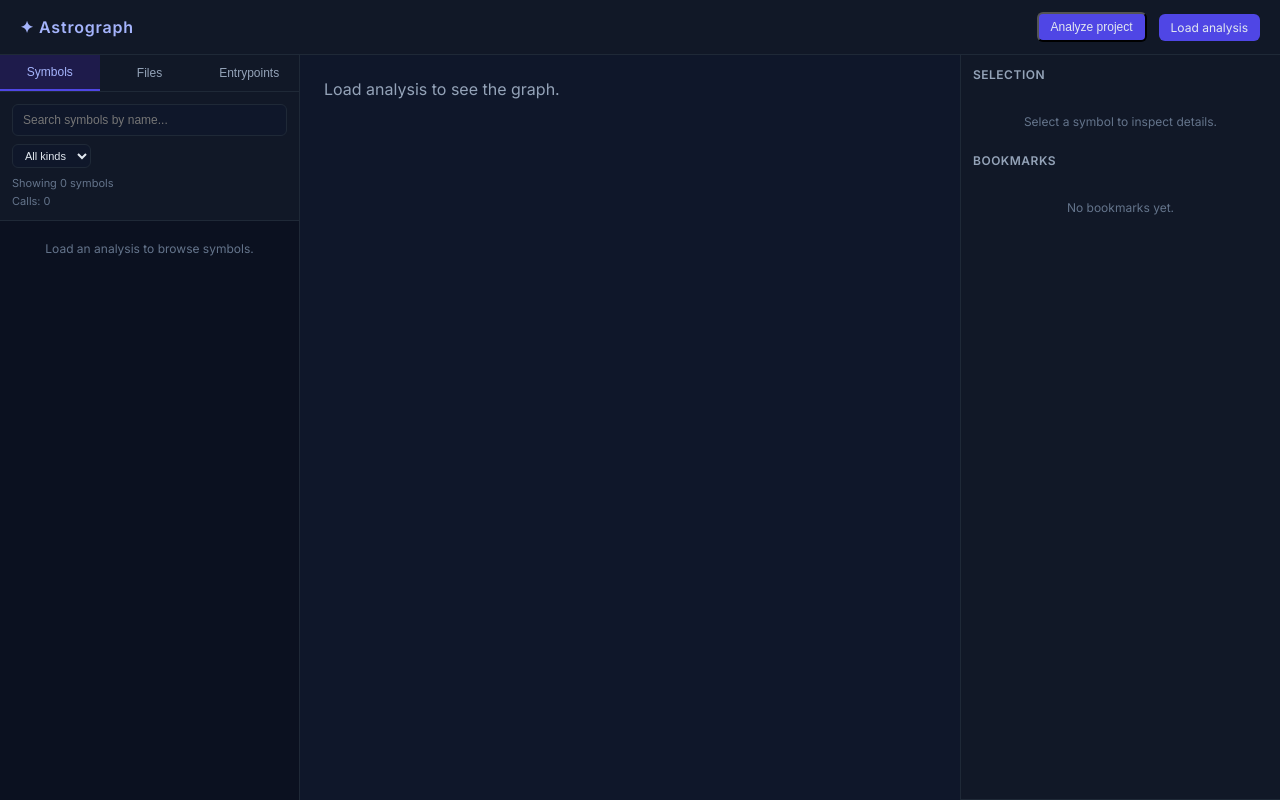
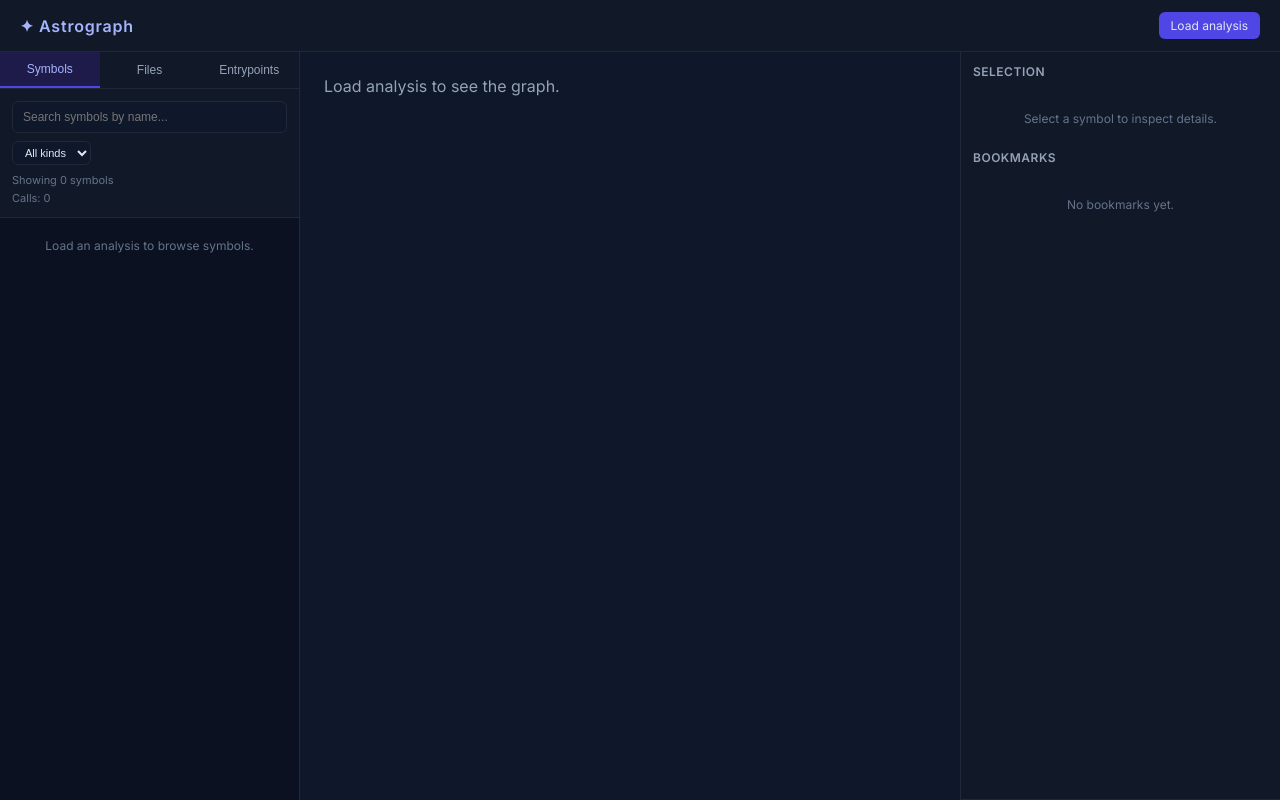
Before and after one commit to hashsoft7/Astrograph, a React (Vite) app in the folder apps/astrograph-ui/: page / in a window 1280 px wide. Built offline with nearby package versions, Linux system fonts and the light colour scheme.

Commit message:
Show Analyze project button only in Tauri desktop

```diff
--- a/apps/astrograph-ui/src/App.tsx
+++ b/apps/astrograph-ui/src/App.tsx
@@ -6,6 +6,8 @@ import Sidebar from "./components/Sidebar";
 import BookmarksPanel from "./components/BookmarksPanel";
 import { useAnalysisStore } from "./state/store";
 import { AnalysisResult } from "./types";
+
+const isTauri = Boolean(import.meta.env.TAURI_PLATFORM);
 
 const App = () => {
   const loadAnalysis = useAnalysisStore((state) => state.loadAnalysis);
@@ -99,6 +101,7 @@ const App = () => {
       <header className="app-header">
         <div className="logo">✦ Astrograph</div>
         <div className="header-actions">
+          {isTauri && (
             <button
               type="button"
               className="file-button"
@@ -107,6 +110,7 @@ const App = () => {
             >
               {isAnalyzing ? "Analyzing…" : "Analyze project"}
             </button>
+          )}
           <label className="file-button">
             Load analysis
             <input
```
Lines whose indentation alone changed are shown as unchanged.
